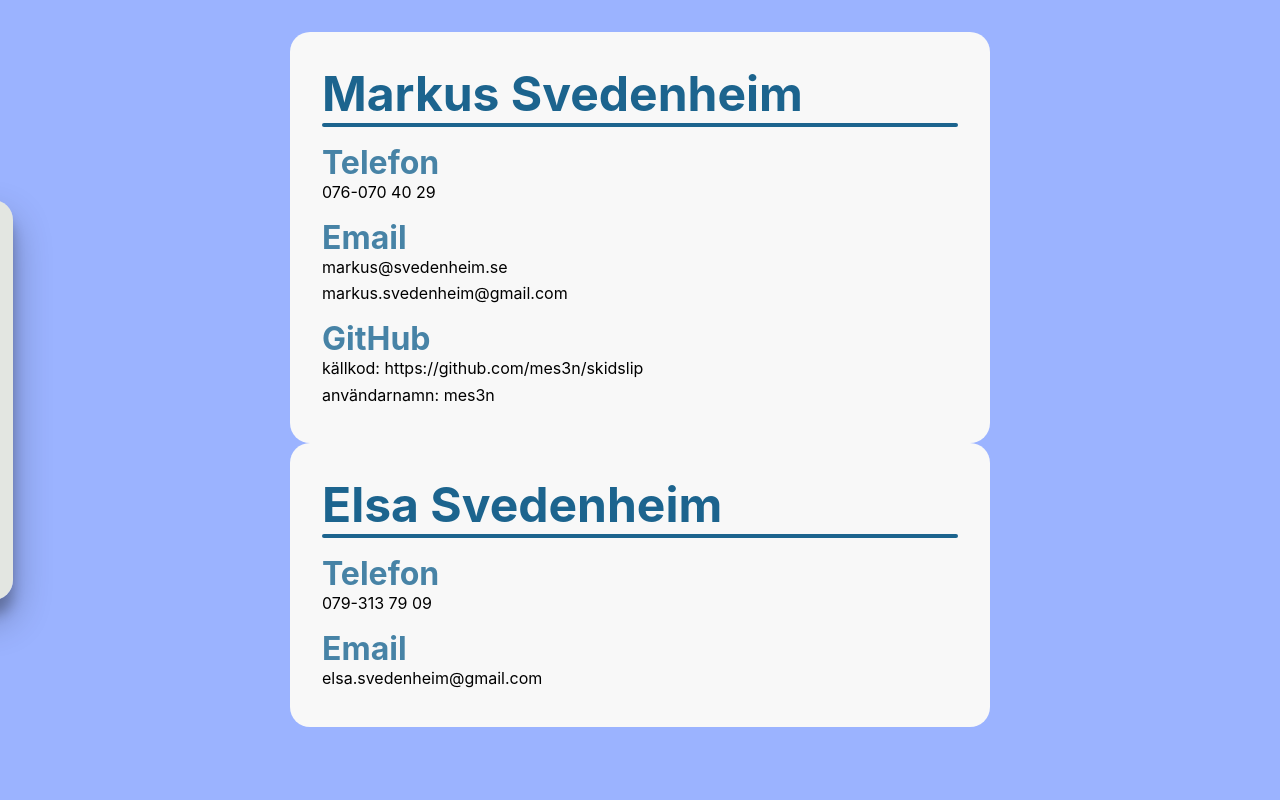
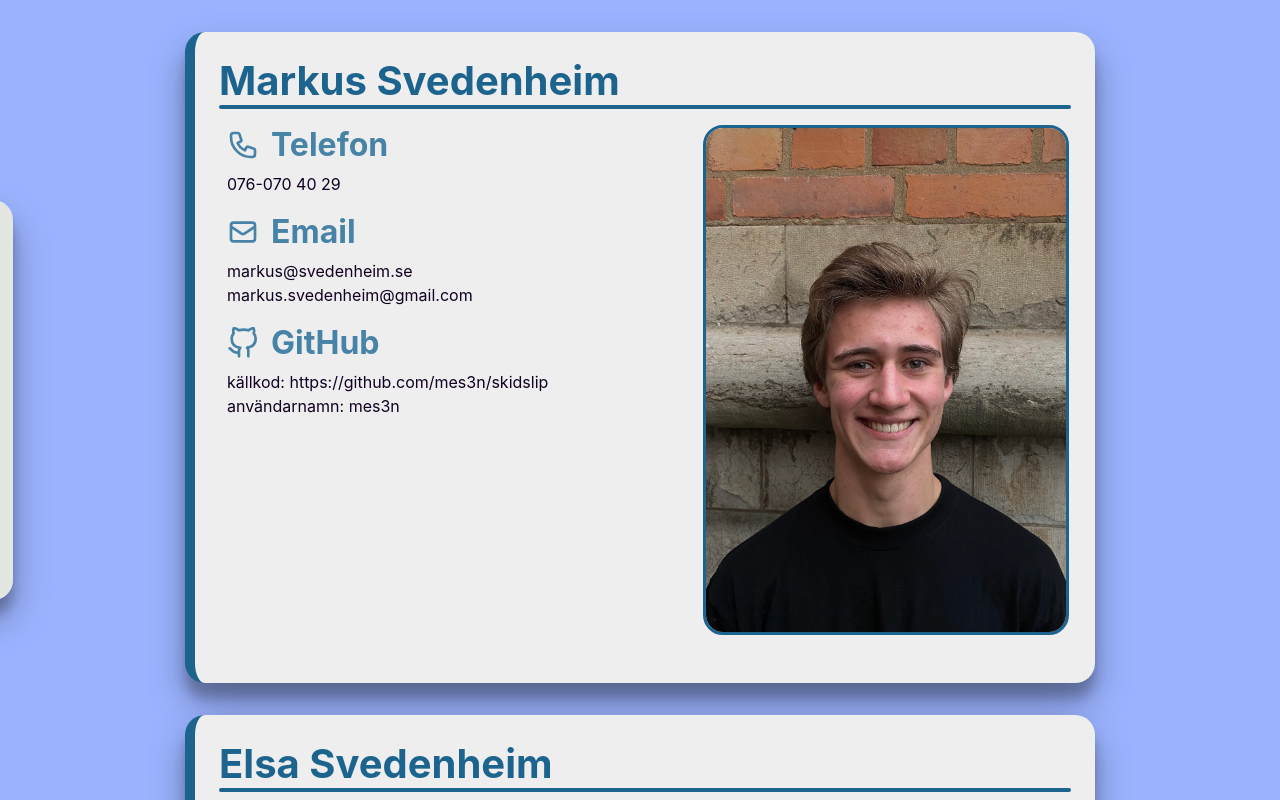
Before and after one commit to mes3n/skidslip, a React (Create React App) app: page /contact in a window 1280 px wide. Built offline with nearby package versions, Linux system fonts and the light colour scheme.

Commit message:
improved layout and added images

```diff
--- a/src/components/pages/About.tsx
+++ b/src/components/pages/About.tsx
@@ -1,11 +1,17 @@
-import { Title, Title2, Sep, Text, Card, CardContainer } from './Styles'
+import { Title, Title2, Sep, Text, Card, CardContainer, ImageWrapper } from '../common'
+import { pageTransitions } from '../transitions'
 
 const About = () => {
   return (
-    <CardContainer>
+    <CardContainer
+      initial='initial'
+      animate='in'
+      exit='out'
+      variants={pageTransitions}>
       <Card>
         <Title>Skidslip<Sep /></Title>
         <Title2>Vår historia</Title2>
+        <ImageWrapper src='skiier.jpg' size='full'/>
         <Text>
           Redan vid ung ålder började vi åka skidor och det tog inte lång tid tills vi började tävla.
           I takt med att man växte upp på skidorna blev man allt mer beskyddande över dem och efter ett
@@ -47,6 +53,7 @@ const About = () => {
           Jag programmarar dessutom i Python, C, C++, Dart, (TypeScript) och Rust ifall att ni även råkar finna er i
           behov av en backend eller fullstack utvecklare.
         </Text>
+        <ImageWrapper src='skiier.jpg' size='full'/>
 
 
       </Card>
--- a/src/components/pages/Contact.tsx
+++ b/src/components/pages/Contact.tsx
@@ -1,25 +1,46 @@
-import { Title, Title2, Sep, Text, Card, CardContainer } from './Styles'
+import { HiOutlineMail, HiOutlinePhone } from 'react-icons/hi'
+import { FiGithub } from 'react-icons/fi'
+
+import { Title, Title2, Sep, Text, Card, CardContainer, ImageWrapper } from '../common'
+import { pageTransitions } from '../transitions'
 
 const Contact = () => {
+
+  const Icon = (icon: string) => {
+    if (icon === 'phone') {
+      return <HiOutlinePhone size={32} style={{ marginRight: '12px' }} />
+    } else if (icon === 'mail') {
+      return <HiOutlineMail size={32} style={{ marginRight: '12px' }} />
+    } else if (icon === 'github') {
+      return <FiGithub size={32} style={{ marginRight: '12px' }} />
+    }
+  }
+
   return (
-    <CardContainer>
+    <CardContainer
+      initial='initial'
+      animate='in'
+      exit='out'
+      variants={pageTransitions}>
       <Card>
         <Title>Markus Svedenheim<Sep /></Title>
-        <Title2>Telefon</Title2>
+        <ImageWrapper src='markus.jpeg' />
+        <Title2>{Icon('phone')}Telefon</Title2>
         <Text>076-070 40 29</Text>
-        <Title2>Email</Title2>
+        <Title2>{Icon('mail')}Email</Title2>
         <Text>markus@svedenheim.se</Text>
         <Text>markus.svedenheim@gmail.com</Text>
-        <Title2>GitHub</Title2>
+        <Title2>{Icon('github')}GitHub</Title2>
         <Text>källkod: https://github.com/mes3n/skidslip</Text>
         <Text>användarnamn: mes3n</Text>
 
       </Card>
       <Card>
         <Title>Elsa Svedenheim<Sep /></Title>
-        <Title2>Telefon</Title2>
+        <ImageWrapper src='markus.jpeg' />
+        <Title2>{Icon('phone')}Telefon</Title2>
         <Text>079-313 79 09</Text>
-        <Title2>Email</Title2>
+        <Title2>{Icon('mail')}Email</Title2>
         <Text>elsa.svedenheim@gmail.com</Text>
       </Card>
     </CardContainer>
--- a/src/components/pages/Home.tsx
+++ b/src/components/pages/Home.tsx
@@ -1,9 +1,13 @@
-import { Title, CardContainer, Card } from './Styles'
-
+import { Title, CardContainer, Card } from '../common'
+import { pageTransitions } from '../transitions'
 
 const Home = () => {
   return (
-    <CardContainer>
+    <CardContainer
+      initial='initial'
+      animate='in'
+      exit='out'
+      variants={pageTransitions}>
       <Card>
         <Title>
           HOME
@@ -13,5 +17,4 @@ const Home = () => {
   )
 }
 
-
 export default Home
--- a/src/components/pages/Styles.tsx
+++ /dev/null
@@ -1,95 +0,0 @@
-import styled from 'styled-components'
-
-
-export const Title = styled.h1`
-
-  margin: 2rem;
-  margin-bottom: 0;
-
-  color: #1c648e;
-  font-size: 3rem;
-
-  @media screen and (max-width: 800px) {
-    font-size: 1.5rem;
-  }
-
-`
-
-export const Sep = styled.div`
-  margin: 0;
-  padding: 0;
-
-  height: 4px;
-
-  border-radius: 2px;
-
-  background: #1c648e;
-`
-
-export const Title2 = styled.h1`
-
-  margin: 0;
-  margin-left: 2rem;
-  margin-top: 1rem;
-
-  color: #4783a6;
-  font-size: 2rem;
-
-  @media screen and (max-width: 800px) {
-    font-size: 1.1rem;
-  }
-
-`
-
-export const Text = styled.p`
-
-  margin: 0;
-  margin-left: 2rem;
-  margin-right: 1rem;
-  margin-bottom: 0.4rem;
-
-  color: black;
-  font-size: 1rem;
-
-  @media screen and (max-width: 800px) {
-    font-size: 0.8rem;
-  }
-
-`
-
-export const Card = styled.div`
-  width: 700px;
-
-  margin-right: 35px;
-  margin-left: 35px;
-
-  padding-bottom: 2rem;
-
-  background: #f8f8f8;
-  border-radius: 20px;
-
-  @media screen and (max-width: 800px) {
-    margin-bottom: 4vh;
-    width: 80%;
-  }
-`
-
-export const CardContainer = styled.div`
-
-  position: absolute;
-
-  // height: 92vh;
-  width: 100%;
-
-  left: 0;
-  top: 0;
-
-  display: flex;
-  justify-content: center;
-
-  padding-top: 4vh;
-
-  flex-wrap: wrap;
-
-  // overflow: hidden;
-`
```
